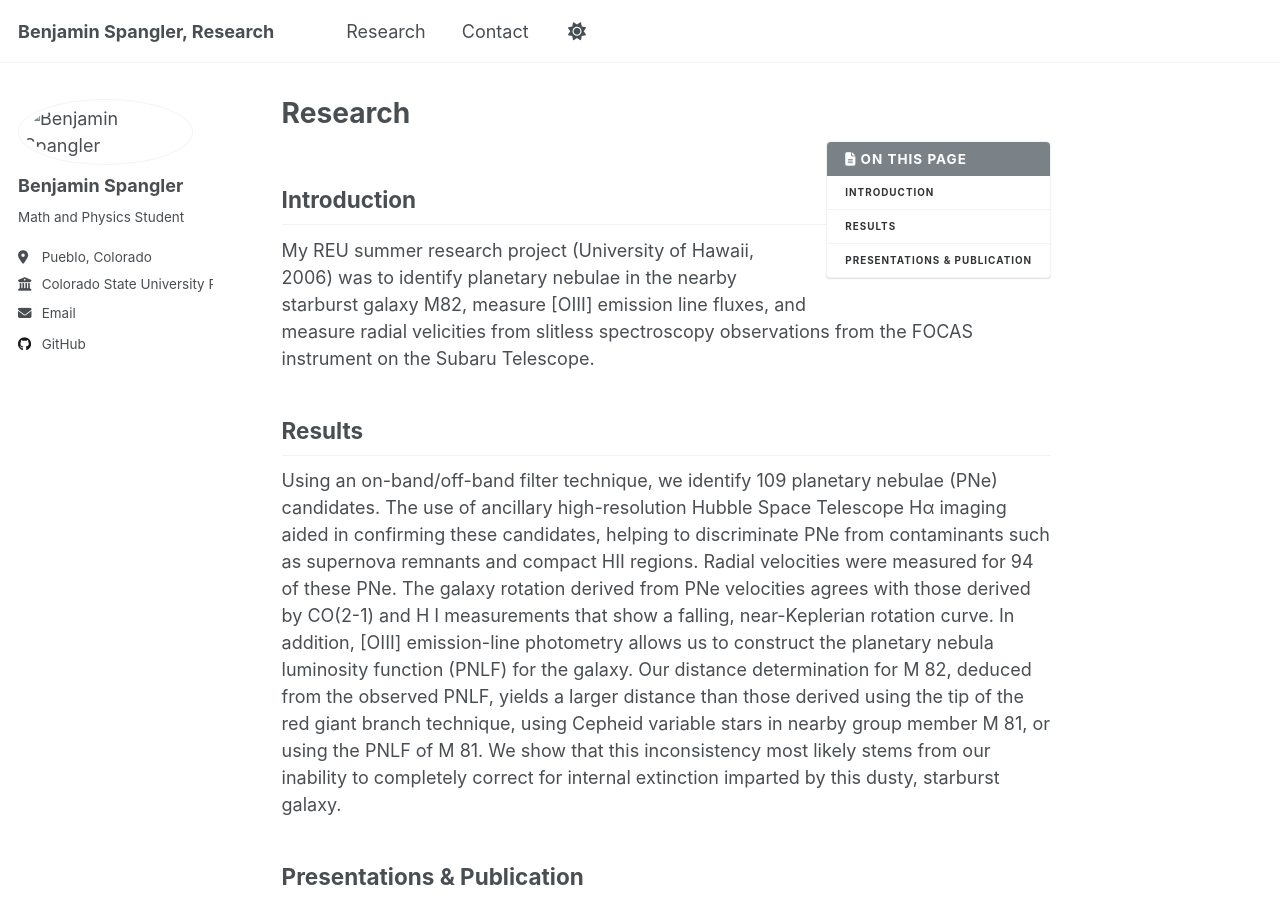
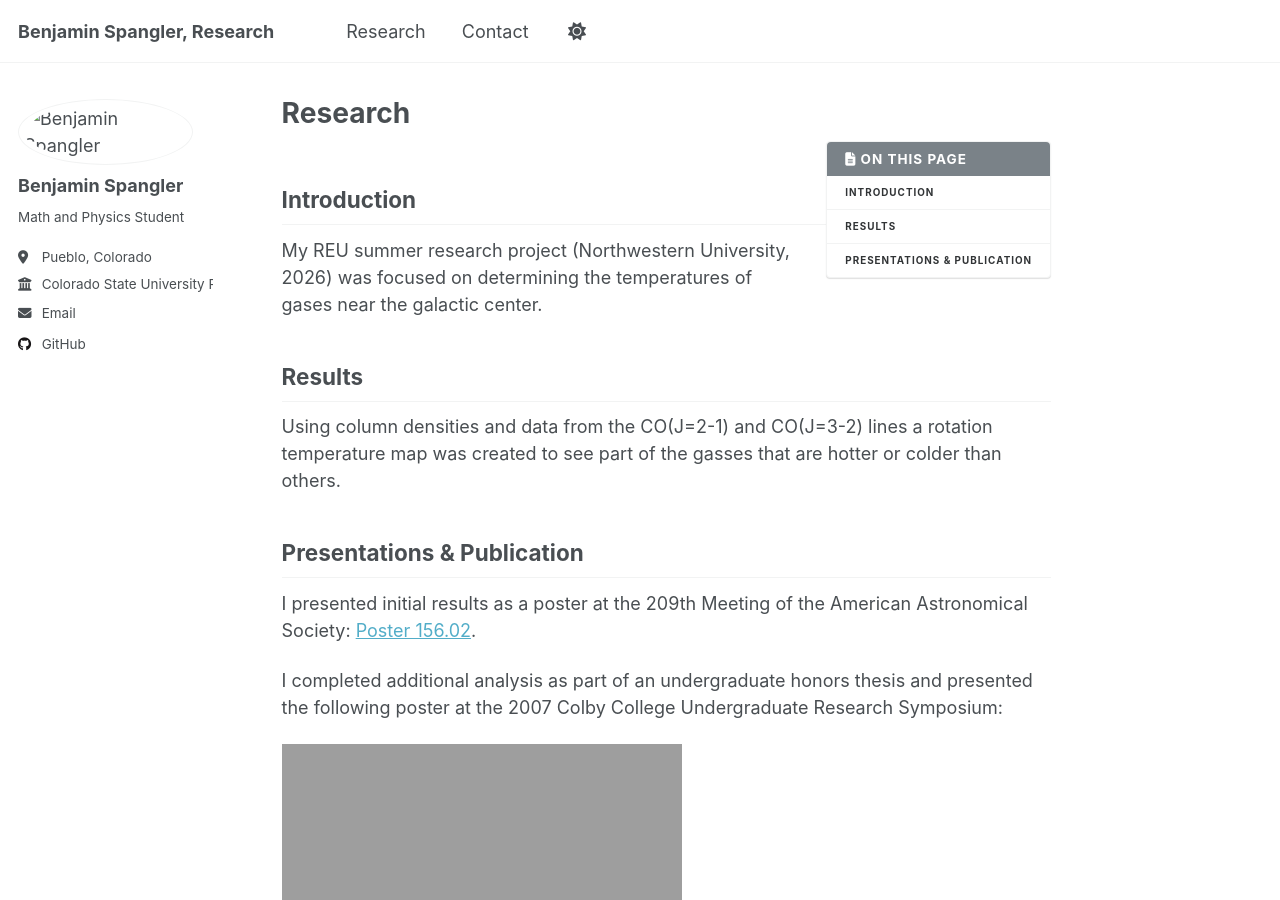
Before and after one commit to bbspangler/bbspangler.github.io, a Jekyll site: the page built from _pages/research.md, in a window 1280 px wide and 900 px high. Built offline with Jekyll 4.4.1, drawn with Linux system fonts in a browser that asks for light colours; a script that is not in the unit is left out.

Commit message:
Revise research project summary and results
Updated research project details and results from 2006 to 2026, focusing on gas temperatures near the galactic center instead of planetary nebulae identification.

```diff
--- a/_pages/research.md
+++ b/_pages/research.md
@@ -9,11 +9,11 @@ author_profile: true
 
 ## Introduction
 
-My REU summer research project (University of Hawaii, 2006) was to identify planetary nebulae in the nearby starburst galaxy M82, measure [OIII] emission line fluxes, and measure radial velicities from slitless spectroscopy observations from the FOCAS instrument on the Subaru Telescope.
+My REU summer research project (Northwestern University, 2026) was focused on determining the temperatures of gases near the galactic center.
 
 ## Results
 
-Using an on-band/off-band filter technique, we identify 109 planetary nebulae (PNe) candidates. The use of ancillary high-resolution Hubble Space Telescope Hα imaging aided in confirming these candidates, helping to discriminate PNe from contaminants such as supernova remnants and compact HII regions. Radial velocities were measured for 94 of these PNe. The galaxy rotation derived from PNe velocities agrees with those derived by CO(2-1) and H I measurements that show a falling, near-Keplerian rotation curve. In addition, [OIII] emission-line photometry allows us to construct the planetary nebula luminosity function (PNLF) for the galaxy. Our distance determination for M 82, deduced from the observed PNLF, yields a larger distance than those derived using the tip of the red giant branch technique, using Cepheid variable stars in nearby group member M 81, or using the PNLF of M 81. We show that this inconsistency most likely stems from our inability to completely correct for internal extinction imparted by this dusty, starburst galaxy.
+Using column densities and data from the CO(J=2-1) and CO(J=3-2) lines a rotation temperature map was created to see part of the gasses that are hotter or colder than others.
 
 ## Presentations & Publication
 
```
